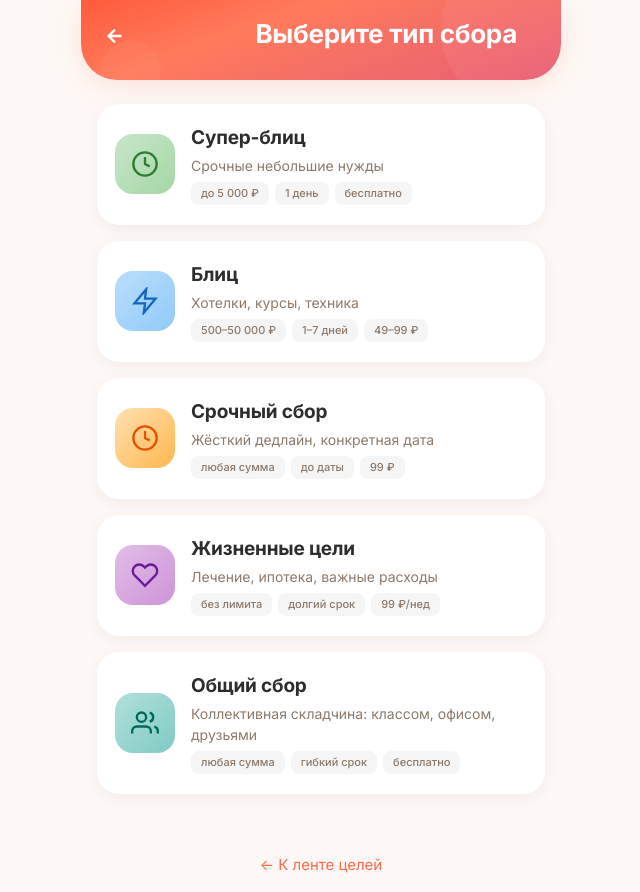
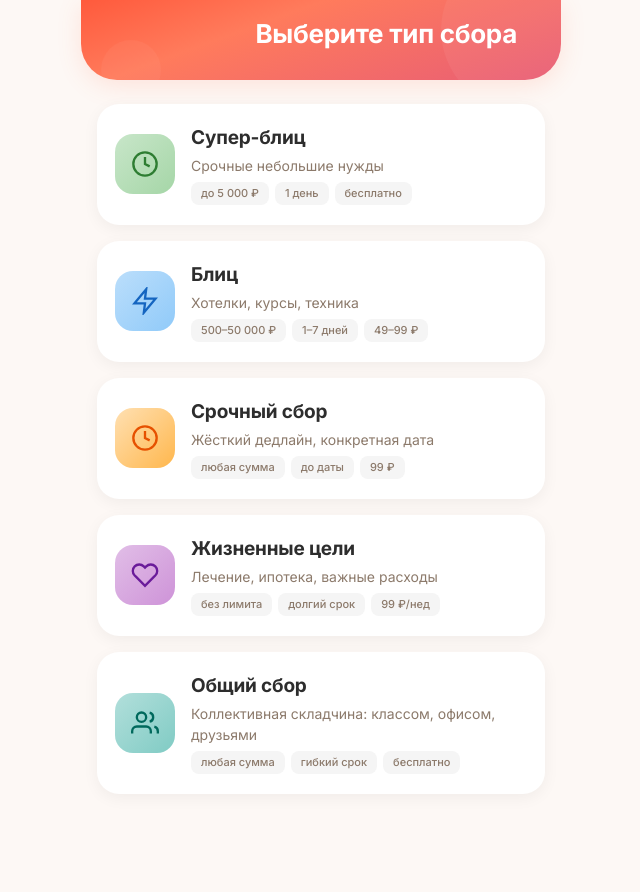
Before and after one commit to Catsik23/pomogay, a Flask app: page /goals/choose in a window 1280 px wide. Shown: the whole page, without its empty margins (319-959 px from the left). After the commit the page ends 769 px from the top, so only its background shows below. Run offline with Flask 3, Linux system fonts and the light colour scheme; a user stored in the database is signed in.

Commit message:
choose_goal_type: removed back arrow and link

```diff
--- a/templates/choose_goal_type.html
+++ b/templates/choose_goal_type.html
@@ -99,9 +99,7 @@
 <body>
     <div class="container">
         <div class="header-section">
-            <a href="/goals" class="back-link">
-                <svg width="22" height="22" viewBox="0 0 24 24" fill="none" stroke="white" stroke-width="2.5"><path d="M19 12H5M12 19l-7-7 7-7"/></svg>
-            </a>
+
             <div class="header-text">
                 <h1>Выберите тип сбора</h1>
             </div>
@@ -163,7 +161,7 @@
                 </div>
             </a>
         </div>
-        <div class="back"><a href="/goals">← К ленте целей</a></div>
+
     </div>
 </body>
 </html>
```
